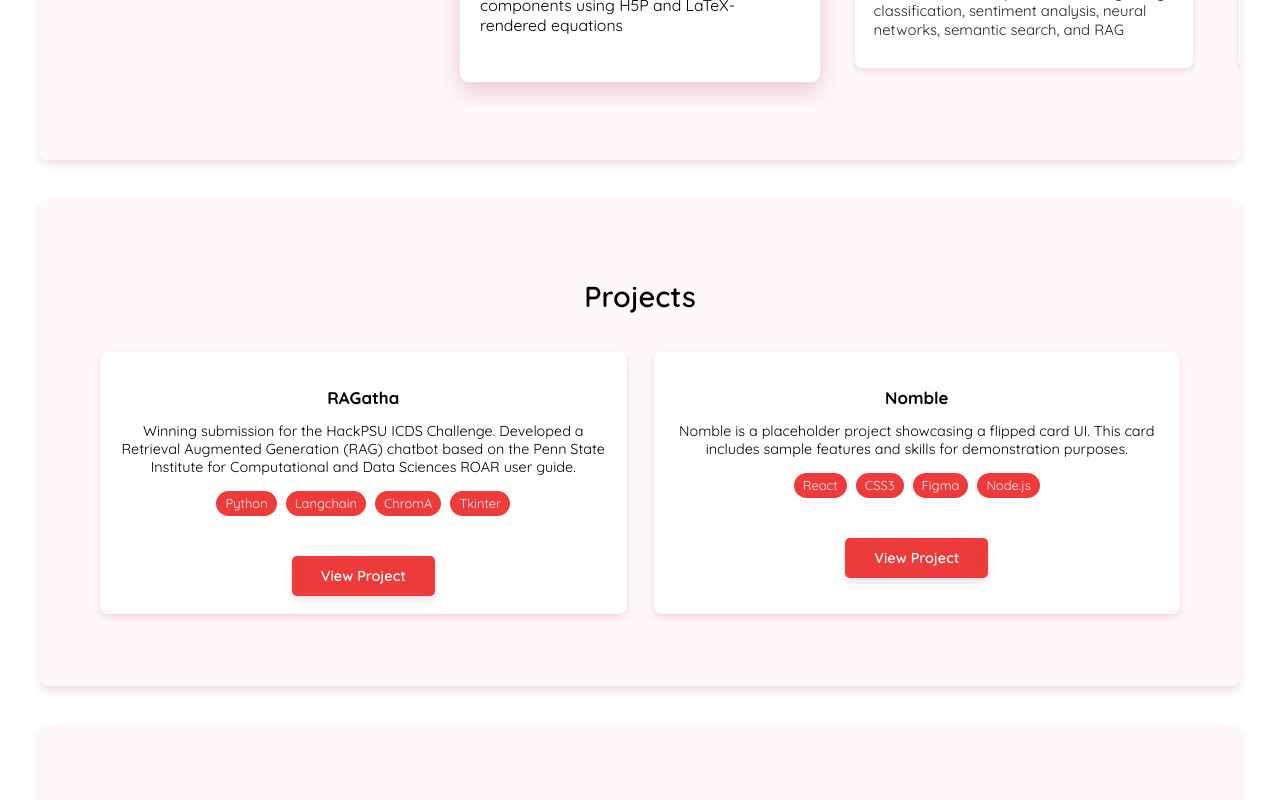
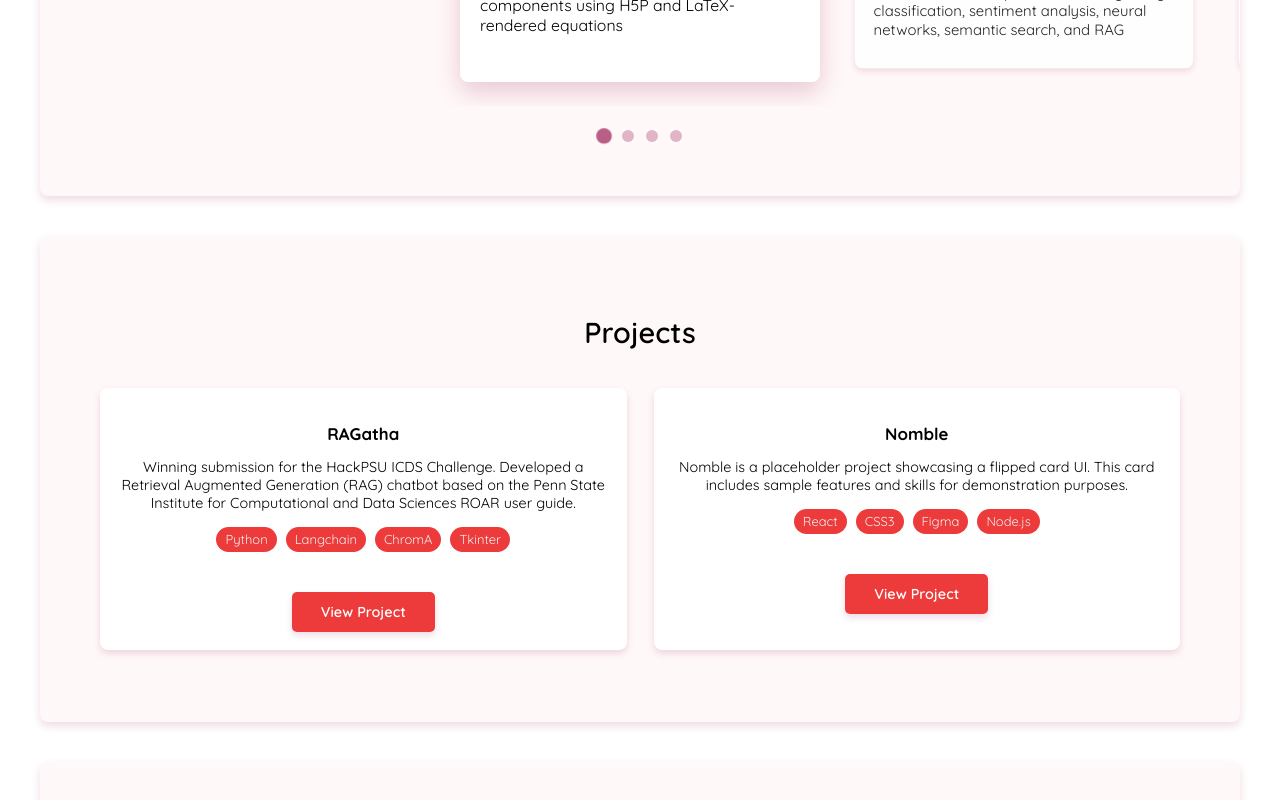
Before and after one commit to leonac24/portfolio, a React (Create React App) app: page / in a window 1280 px wide. Shown: the part 1640-2440 px from the top of the page. Built offline with nearby package versions, Linux system fonts and the light colour scheme.

Commit message:
minor UI edits, mobile responsiveness

```diff
--- a/src/components/About.css
+++ b/src/components/About.css
@@ -64,6 +64,35 @@
   color: #000000; /* Light text for dark mode */
 }
 
+@media (max-width: 600px) {
+  .about-section {
+    padding: 36px 12px;
+  }
+  .about-row {
+    flex-direction: column;
+    gap: 12px;
+  }
+  .profile-picture {
+    width: 140px;
+    margin: 20px auto 12px auto;
+  }
+  .about-text p {
+    font-size: 1.1rem;
+    margin-bottom: 10px;
+  }
+  .about-section h2 > span {
+    font-size: 1.8rem;
+  }
+  .resume-download-btn {
+    padding: 12px 24px;
+    font-size: 1rem;
+    min-height: 44px;
+    display: flex;
+    align-items: center;
+    justify-content: center;
+  }
+}
+
 .resume-download-btn {
   display: inline-block;
   margin-top: 27px;
--- a/src/components/Contact.css
+++ b/src/components/Contact.css
@@ -44,3 +44,30 @@
 .contact-icon {
   font-size: 1.08rem;
 }
+
+@media (max-width: 600px) {
+  .contact-section {
+    padding: 36px 0;
+  }
+  .contact-content {
+    padding: 0 12px;
+  }
+  .contact-links {
+    flex-wrap: wrap;
+    gap: 12px;
+    margin-top: 18px;
+  }
+  .contact-link {
+    padding: 12px 20px;
+    font-size: 0.95rem;
+    min-height: 44px;
+    flex: 1 1 calc(50% - 6px);
+    display: flex;
+    align-items: center;
+    justify-content: center;
+    gap: 8px;
+  }
+  .contact-icon {
+    font-size: 1rem;
+  }
+}
--- a/src/components/LeadershipAndInvolvement.css
+++ b/src/components/LeadershipAndInvolvement.css
@@ -31,6 +31,7 @@
   scroll-snap-align: center;
   transform: scale(0.96);
   opacity: 0.9;
+  cursor: pointer;
 }
 
 .involvement-card h3 {
@@ -96,14 +97,32 @@
   right: 6px;
 }
 
-@media (max-width: 800px) {
-  .involvements-container {
-    padding: 18px;
-    gap: 18px;
-  }
-  .involvement-card {
-    flex: 1 1 auto;
-    min-width: 0;
-    border-radius: 8px;
-  }
+/* Carousel indicators */
+.carousel-indicators {
+  display: flex;
+  justify-content: center;
+  gap: 12px;
+  margin-top: 24px;
+  padding: 0 20px;
 }
+
+.indicator-button {
+  width: 12px;
+  height: 12px;
+  border-radius: 50%;
+  border: none;
+  background-color: rgba(153, 30, 86, 0.3); /* semitransparent dark-pink */
+  cursor: pointer;
+  transition: background-color 300ms ease, transform 300ms ease;
+  padding: 0;
+}
+
+.indicator-button:hover {
+  background-color: rgba(153, 30, 86, 0.5);
+  transform: scale(1.2);
+}
+
+.indicator-button.active {
+  background-color: rgba(153, 30, 86, 0.7);
+  transform: scale(1.3);
+}
--- a/src/components/LeadershipAndInvolvement.js
+++ b/src/components/LeadershipAndInvolvement.js
@@ -1,10 +1,11 @@
-import React, { useRef, useEffect } from 'react';
+import React, { useRef, useEffect, useState } from 'react';
 import './LeadershipAndInvolvement.css';
 import './animations.css';
 import { useIntersectionObserver } from './useIntersectionObserver';
 
 function LeadershipAndInvolvement() {
   const [ref, isVisible] = useIntersectionObserver();
+  const [activeIndex, setActiveIndex] = useState(0);
 
   const involvements = [
     {
@@ -79,6 +80,12 @@ function LeadershipAndInvolvement() {
       });
 
       cards.forEach((card) => card.classList.toggle('active', card === active));
+
+      // Update active index for indicator buttons
+      if (active) {
+        const index = cards.indexOf(active);
+        setActiveIndex(index);
+      }
     }
 
     function onScroll() {
@@ -97,7 +104,17 @@ function LeadershipAndInvolvement() {
       window.removeEventListener('resize', onScroll);
       if (rafId) cancelAnimationFrame(rafId);
     };
-  }, []);
+  }, [setActiveIndex]);
+
+  const scrollToCard = (index) => {
+    const el = containerRef.current;
+    if (!el) return;
+    const cards = Array.from(el.querySelectorAll('.involvement-card'));
+    if (!cards[index]) return;
+    const targetCard = cards[index];
+    const targetLeft = targetCard.offsetLeft + targetCard.offsetWidth / 2 - el.clientWidth / 2;
+    el.scrollTo({ left: targetLeft, behavior: 'smooth' });
+  };
 
   return (
     <section id="leadership-involvement" ref={ref} className={`leadership-involvement-section fade-in ${isVisible ? 'visible' : ''}`}>
@@ -135,7 +152,11 @@ function LeadershipAndInvolvement() {
 
         <div className="involvements-container" ref={containerRef}>
           {involvements.map((inv, index) => (
-            <div key={index} className="involvement-card">
+            <div
+              key={index}
+              className="involvement-card"
+              onClick={() => scrollToCard(index)}
+            >
               <h3>{inv.title} @ {inv.company}</h3>
               <p className="involvement-years">{inv.years}</p>
               <p className="involvement-location">{inv.location}</p>
@@ -177,6 +198,17 @@ function LeadershipAndInvolvement() {
           ›
         </button>
       </div>
+
+      <div className="carousel-indicators">
+        {involvements.map((_, index) => (
+          <button
+            key={index}
+            className={`indicator-button ${activeIndex === index ? 'active' : ''}`}
+            onClick={() => scrollToCard(index)}
+            aria-label={`Go to involvement ${index + 1}`}
+          />
+        ))}
+      </div>
     </section>
   );
 }
--- a/src/components/Navbar.css
+++ b/src/components/Navbar.css
@@ -101,8 +101,13 @@
     height: 54px; /* Default height for mobile nav items (60 * 0.9) */
     width: 100%;
     text-align: center;
-    padding: 1.8rem; /* (2rem * 0.9) */
-    display: table;
+    padding: 12px 16px;
+    display: flex;
+    align-items: center;
+    justify-content: center;
+    font-size: 1rem;
+    min-height: 44px;
+    border-bottom: 1px solid #f0f0f0;
   }
 
   .nav-item:hover {
--- a/src/components/Projects.css
+++ b/src/components/Projects.css
@@ -115,7 +115,39 @@
   .project-link {
     width: 100%;
     font-size: 1rem;
-    padding: 10px 0;
+    padding: 12px 0;
     margin-top: 12px;
+    min-height: 44px;
+    display: flex;
+    align-items: center;
+    justify-content: center;
   }
 }
+
+@media (max-width: 400px) {
+  .projects-section {
+    padding: 24px 0;
+  }
+  .projects-grid {
+    padding: 0 6px;
+    gap: 9px;
+  }
+  .project-card {
+    padding: 10px;
+  }
+  .project-card h3 {
+    font-size: 1rem;
+    margin-bottom: 8px;
+  }
+  .project-card p {
+    font-size: 0.9rem;
+  }
+  .technologies {
+    gap: 4px;
+    margin: 6px 0;
+  }
+  .tech-tag {
+    font-size: 0.8rem;
+    padding: 3px 6px;
+  }
+}
--- a/src/components/Skills.css
+++ b/src/components/Skills.css
@@ -32,3 +32,22 @@
   transform: translateY(-2.7px);
   box-shadow: 0 7.2px 14.4px rgba(153, 30, 86, 0.20);
 }
+
+@media (max-width: 600px) {
+  .skills-section {
+    padding: 36px 0;
+  }
+  .skills-container {
+    padding: 0 12px;
+  }
+  .skills-list {
+    gap: 9px;
+  }
+  .skill-item {
+    padding: 8px 14px;
+    font-size: 0.95rem;
+    min-height: 36px;
+    display: flex;
+    align-items: center;
+  }
+}
--- a/src/components/WorkExperience.css
+++ b/src/components/WorkExperience.css
@@ -35,6 +35,7 @@
   scroll-snap-align: center;
   transform: scale(0.94); /* slightly smaller by default */
   opacity: 0.85;
+  cursor: pointer;
 }
 
 .experience-card h3 {
@@ -114,3 +115,33 @@
 .experience-description li {
   margin-bottom: 7.2px;
 }
+
+/* Carousel indicators */
+.carousel-indicators {
+  display: flex;
+  justify-content: center;
+  gap: 12px;
+  margin-top: 24px;
+  padding: 0 20px;
+}
+
+.indicator-button {
+  width: 12px;
+  height: 12px;
+  border-radius: 50%;
+  border: none;
+  background-color: rgba(153, 30, 86, 0.3); /* semitransparent dark-pink */
+  cursor: pointer;
+  transition: background-color 300ms ease, transform 300ms ease;
+  padding: 0;
+}
+
+.indicator-button:hover {
+  background-color: rgba(153, 30, 86, 0.5);
+  transform: scale(1.2);
+}
+
+.indicator-button.active {
+  background-color: rgba(153, 30, 86, 0.7);
+  transform: scale(1.3);
+}
--- a/src/components/WorkExperience.js
+++ b/src/components/WorkExperience.js
@@ -1,4 +1,4 @@
-import React, { useRef, useEffect } from 'react';
+import React, { useRef, useEffect, useState } from 'react';
 import './WorkExperience.css';
 import './animations.css';
 import { useIntersectionObserver } from './useIntersectionObserver';
@@ -6,6 +6,7 @@ import { useIntersectionObserver } from './useIntersectionObserver';
 function WorkExperience() {
   const [ref, isVisible] = useIntersectionObserver();
   const containerRef = useRef(null);
+  const [activeIndex, setActiveIndex] = useState(0);
 
   useEffect(() => {
     const el = containerRef.current;
@@ -31,6 +32,12 @@ function WorkExperience() {
       });
 
       cards.forEach((card) => card.classList.toggle('active', card === active));
+
+      // Update active index for indicator buttons
+      if (active) {
+        const index = cards.indexOf(active);
+        setActiveIndex(index);
+      }
     }
 
     function onScroll() {
@@ -49,7 +56,17 @@ function WorkExperience() {
       window.removeEventListener('resize', onScroll);
       if (rafId) cancelAnimationFrame(rafId);
     };
-  }, []);
+  }, [setActiveIndex]);
+
+  const scrollToCard = (index) => {
+    const el = containerRef.current;
+    if (!el) return;
+    const cards = Array.from(el.querySelectorAll('.experience-card'));
+    if (!cards[index]) return;
+    const targetCard = cards[index];
+    const targetLeft = targetCard.offsetLeft + targetCard.offsetWidth / 2 - el.clientWidth / 2;
+    el.scrollTo({ left: targetLeft, behavior: 'smooth' });
+  };
 
   const experiences = [
     {
@@ -137,7 +154,11 @@ function WorkExperience() {
           ref={containerRef}
         >
           {experiences.map((exp, index) => (
-            <div key={index} className="experience-card">
+            <div
+              key={index}
+              className="experience-card"
+              onClick={() => scrollToCard(index)}
+            >
               <h3>{exp.title} @ {exp.company}</h3>
               <p className="experience-years">{exp.years}</p>
               <p className="experience-location">{exp.location}</p>
@@ -180,6 +201,17 @@ function WorkExperience() {
           ›
         </button>
       </div>
+
+      <div className="carousel-indicators">
+        {experiences.map((_, index) => (
+          <button
+            key={index}
+            className={`indicator-button ${activeIndex === index ? 'active' : ''}`}
+            onClick={() => scrollToCard(index)}
+            aria-label={`Go to experience ${index + 1}`}
+          />
+        ))}
+      </div>
     </section>
   );
 }
```
Also changed, not shown: 11 other files (tests, documents, lock files or other folders).
